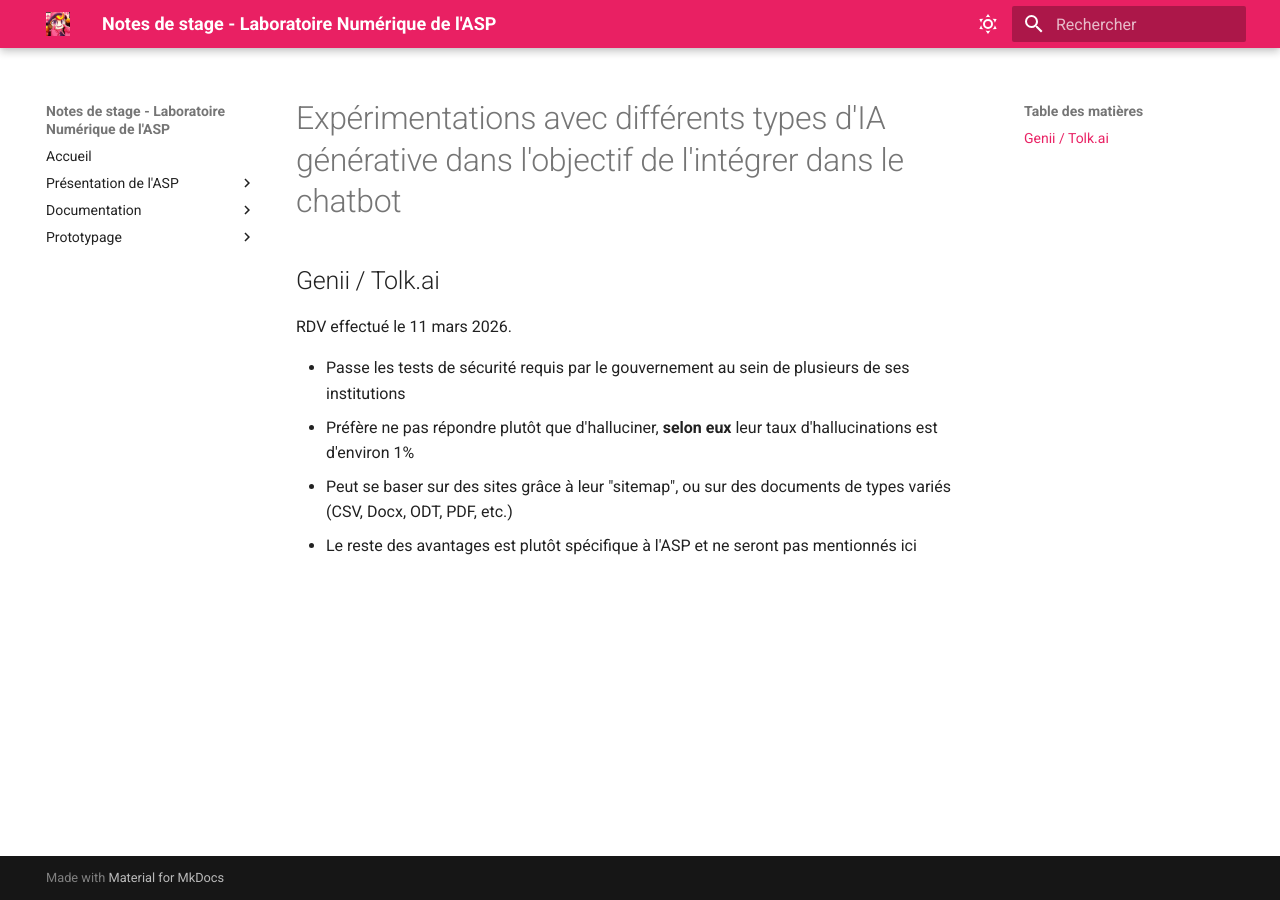
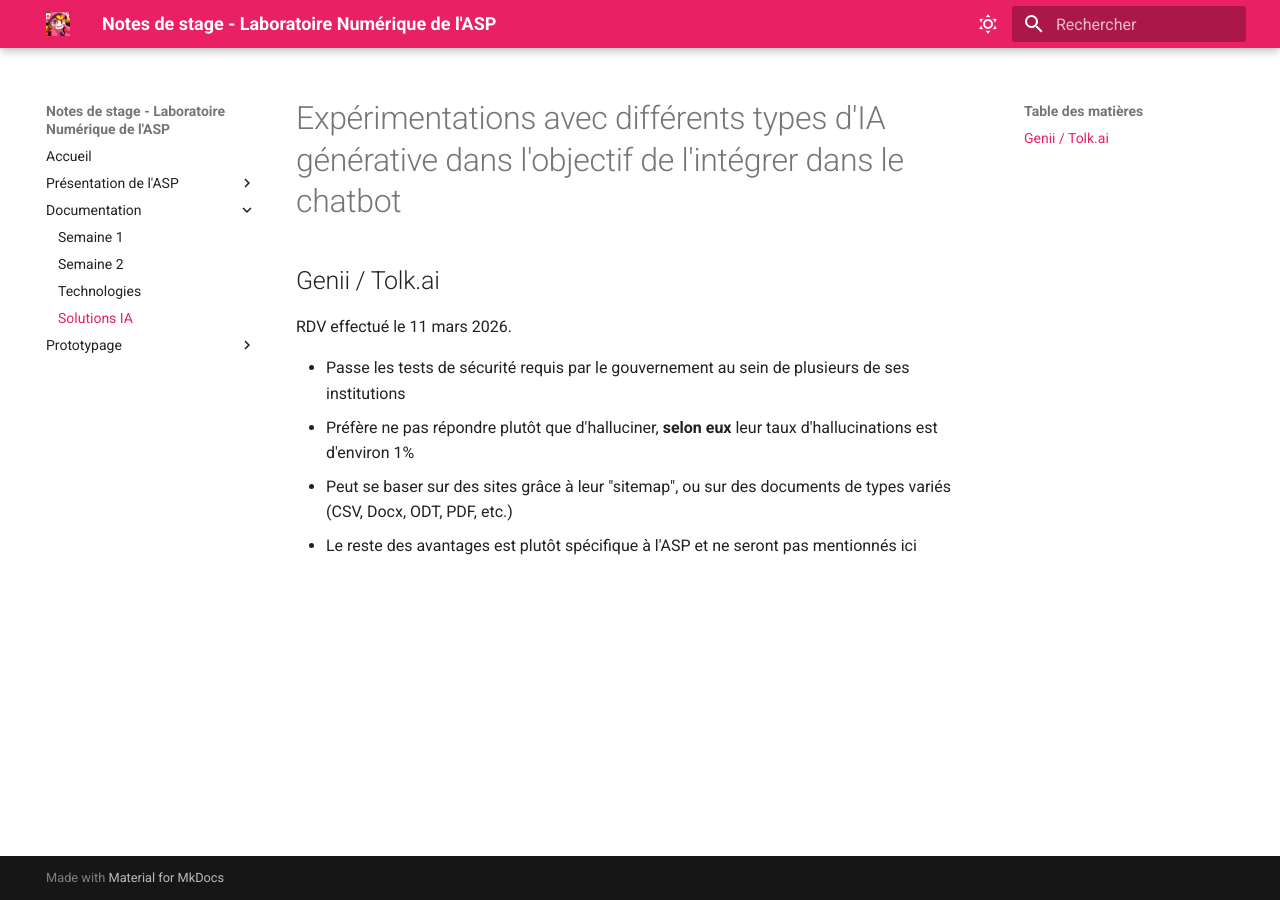
Before and after one commit to naguiagahnim/ASP-Mkdocs, an MkDocs documentation site: the page built from docs/2-recherche-chatbots/documentation/Technos/ia-sol.md, in a window 1280 px wide. Built offline with MkDocs 1.6.1 and Material for MkDocs 9.7.7, drawn with Linux system fonts in a browser that asks for light colours.

Commit message:
add new page in table of contents

```diff
--- a/mkdocs.yml
+++ b/mkdocs.yml
@@ -27,6 +27,7 @@
       - Semaine 1: 2-recherche-chatbots/documentation/Semaine-1.md
       - Semaine 2: 2-recherche-chatbots/documentation/Semaine-2.md
       - Technologies: 2-recherche-chatbots/documentation/Technos/Technologies.md
+      - Solutions IA: 2-recherche-chatbots/documentation/Technos/ia-sol.md
   - Prototypage:
     - Chatbot déterministe: 3-prototypage/deterministe.md
 plugins:
```
